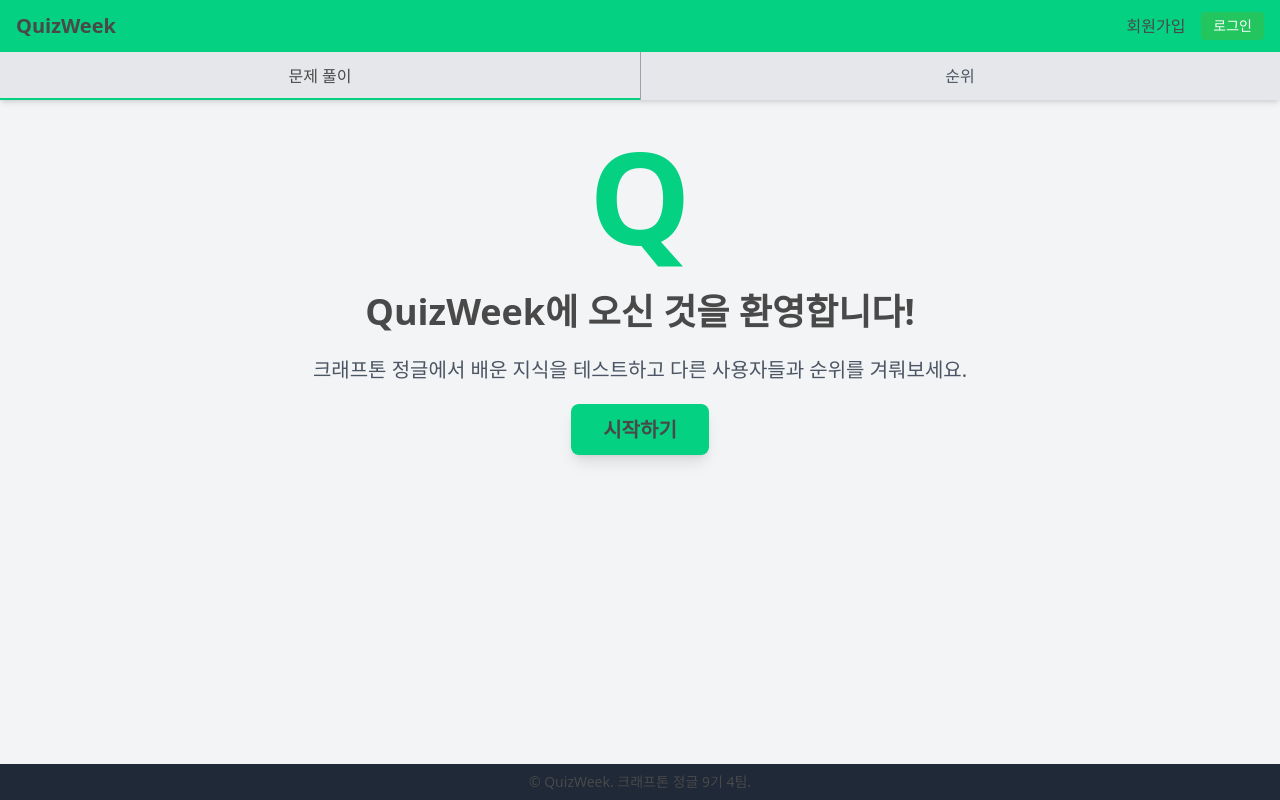
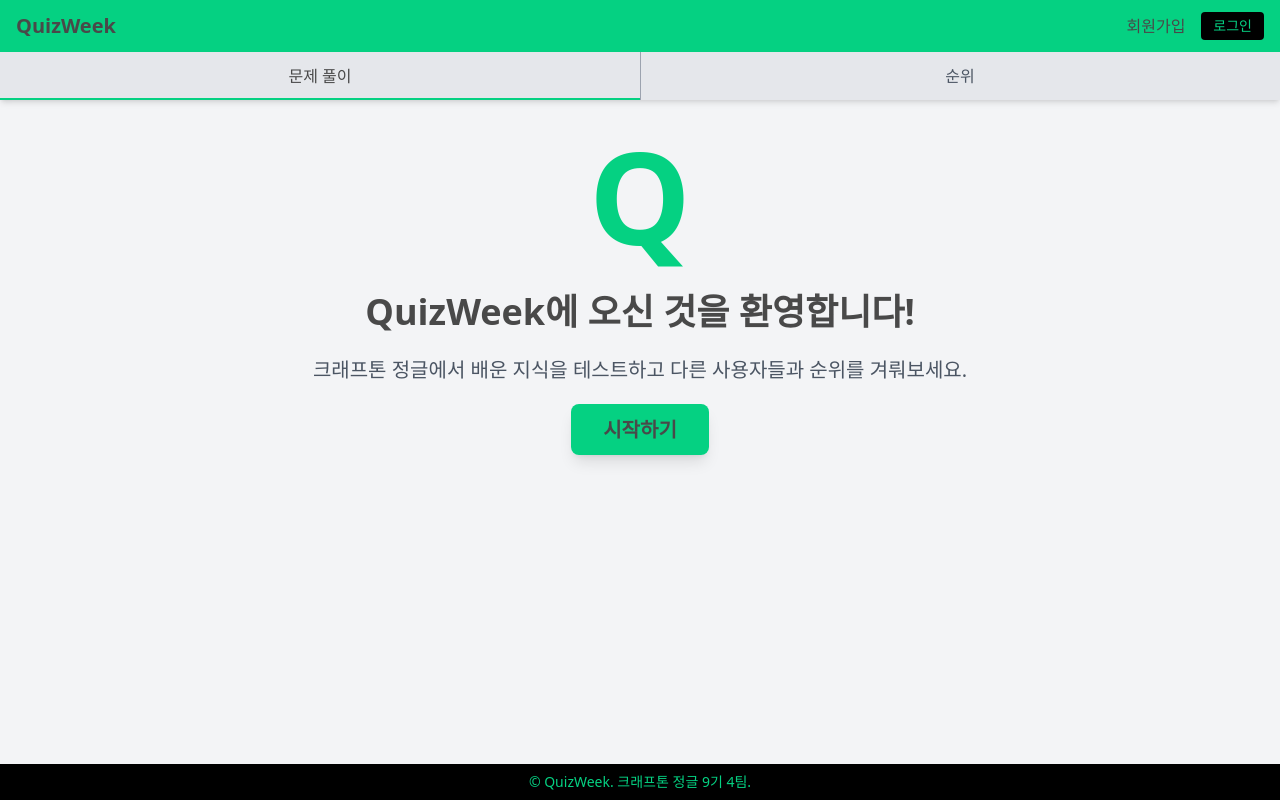
Before and after one commit to plan6062/qrafton, a Flask app: template templates/main.html in a window 1280 px wide. Run offline with Flask 3, Linux system fonts and the light colour scheme; the template is opened without the code that fills it, so the values that code supplies are empty; some libraries are stand-ins or nearby versions; some web fonts are replaced.

Commit message:
Update main.html

```diff
--- a/templates/main.html
+++ b/templates/main.html
@@ -113,7 +113,7 @@
             <span class="text-gray-700 mr-2">{{ nickname }}님 환영합니다</span>
             <a
               href="/"
-              class="bg-red-500 hover:bg-red-600 px-3 py-1 rounded text-white text-sm"
+              class="bg-black hover:bg-gray-800 px-3 py-1 rounded text-primary text-sm"
               >로그아웃</a
             >
             {% else %}
@@ -122,7 +122,7 @@
             >
             <a
               href="/"
-              class="bg-green-500 hover:bg-green-600 px-3 py-1 rounded text-white text-sm"
+              class="bg-black hover:bg-gray-800 px-3 py-1 rounded text-primary text-sm"
               >로그인</a
             >
             {% endif %}
@@ -225,7 +225,7 @@
     </div>
 
     <!-- 푸터 -->
-    <footer class="bg-gray-800 text-text-dark py-2 fixed bottom-0 w-full">
+    <footer class="bg-black text-primary py-2 fixed bottom-0 w-full">
       <div class="container mx-auto px-4 text-center">
         <p class="text-sm">&copy; QuizWeek. 크래프톤 정글 9기 4팀.</p>
       </div>
```
